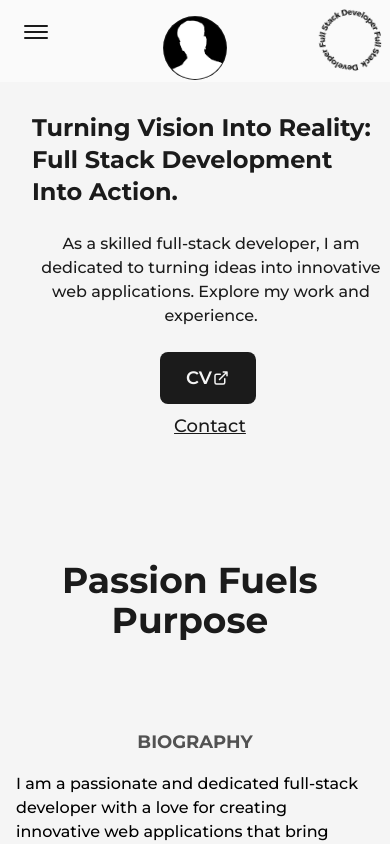
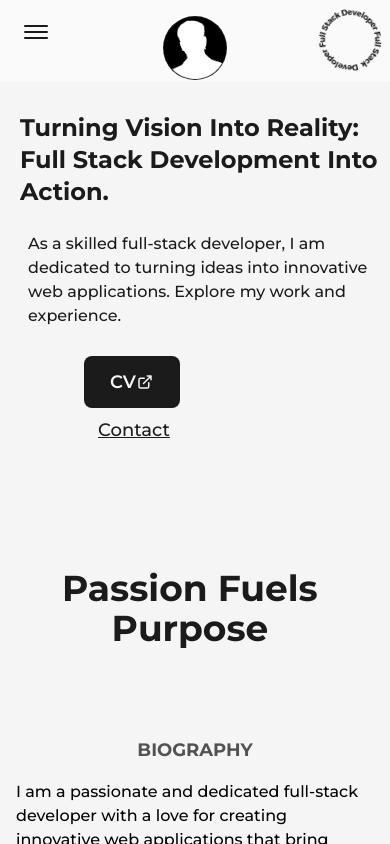
Before and after one commit to BenjaLV/Portfolio, a Next.js app: page / in a window 390 px wide. Shown: the top 844 px of the page. Built offline with nearby package versions, Linux system fonts and the light colour scheme.

Commit message:
fixing xl sizes

```diff
--- a/src/components/About.tsx
+++ b/src/components/About.tsx
@@ -31,7 +31,7 @@ const About = () => {
     return (
         <Layout className='pt-1'>
             <main id='about' className='flex w-full flex-col items-center justify-center dark:text-ligth' style={{ paddingTop: "100px" }}>
-                <AnimatedText text='Passion Fuels Purpose' className='mb-16 lg:text-7xl sm:text-6xl xs:text-4xl sm:mb-8' />
+                <AnimatedText text='Passion Fuels Purpose' className='mb-16 lg:text-7xl sm:text-5xl xs:text-4xl sm:mb-8' />
                 <div className='grid w-full grid-cols-1 md:grid-cols-2 xl:grid-cols-3 gap-6 md:gap-16 '>
                     <div className='md:col-span-2 xl:col-span-1 flex flex-col items-center justify-start sm:p-4 xs:p-4'>
                         <h2 className='mb-4 text-lg font-bold uppercase text-dark/75 dark:text-ligth/75'>Biography</h2>
@@ -46,7 +46,7 @@ const About = () => {
                         </p>
                     </div>
                     <div className='md:col-span-2 xl:col-span-2 flex justify-center items-center'>
-                        <div className='w-full md:w-2/3 lg:w-3/4 xl:w-4/5'>
+                        <div className='w-full md:w-2/3 lg:w-2/4 xl:w-3/4'>
                             <Image
                                 src={aboutPicture}
                                 alt='about-image'
--- a/src/components/Main.tsx
+++ b/src/components/Main.tsx
@@ -39,12 +39,12 @@ export default function Main() {
             <Image src={profilePicture} alt="BenjaLaValla" className="w-4/5 h-auto rounded-full mx-auto md:inline-block md:w-full" style={{ overflow: "hidden", border: 2, zIndex: 0 }} priority />
           </div>
         </div>
-        <div className="w-1/2 flex flex-col items-center self-center pl-8 lg:flex-col sm:w-full xs:w-full sm:text-center xs:text-center">
+        <div className="w-1/2 flex flex-col items-center self-center pl-8 lg:flex-col sm:w-full xs:w-full sm:text-center xs:!pl-5">
           <AnimatedText text="Turning Vision into Reality: Full Stack Development into Action." className="!text-6xl !text-left xl:!text-5xl lg:!text-center lg:!text-6xl md:!text-5xl sm:!text-2xl xs:!text-2xl" />
-          <p className="my-4 text-base font-medium">
+          <p className="my-4 text-base font-medium xs:!pl-2">
             As a skilled full-stack developer, I am dedicated to turning ideas into innovative web applications. Explore my work and experience.
           </p>
-          <div className="flex items-center self-start mt-2 lg:self-center sm:ml-52 sm:flex-row xs:ml-32 xs:flex-col">
+          <div className="flex items-center self-start mt-2 lg:self-center sm:px-36 sm:flex-row xs:px-16 xs:p-1 xs:flex-col">
             <Link href="#" onClick={handleDownload} className="flex items-center bg-dark text-ligth p-2.5 px-6 rounded-lg text-lg font-semibold hover:bg-ligth hover:text-dark border-2 border-solid border-transparent hover:border-dark dark:bg-ligth dark:text-dark hover:dark:bg-dark hover:dark:text-ligth hover:dark:border-ligth">
               CV<ExternalLink className="w-6 ml-1" />
             </Link>
--- a/src/components/Navbar.tsx
+++ b/src/components/Navbar.tsx
@@ -117,7 +117,7 @@ const Navbar = () => {
                   whileTap={{ scale: 0.9 }}
                   className='sm:mx-1'
                 >
-                  <GitHubIcon className='w-6 h-6 bg-ligth dark:bg-dark rounded-full' mode={mode} />
+                  <GitHubIcon className='!w-6 !h-6 bg-ligth dark:bg-dark rounded-full' mode={mode} />
                 </motion.a>
                 <motion.a
                   href="https://www.linkedin.com/in/benjam%C3%ADn-la-valla-826ba7245"
@@ -126,7 +126,7 @@ const Navbar = () => {
                   whileTap={{ scale: 0.9 }}
                   className='sm:mx-1'
                 >
-                  <LinkedInIcon className='w-6 h-6' />
+                  <LinkedInIcon className='!w-6 !h-6' />
                 </motion.a>
                 <button onClick={toggleTheme} className={`ml-3 flex items-center justify-center rounded-full p-1 ${mode === "ligth" ? "bg-dark text-ligth" : "bg-ligth text-dark w-6 h-6"}`}>
                   {mode === 'dark' ? <SunIcon className="fill-dark" /> : <MoonIcon className="fill-dark" />}
--- a/src/components/Technologies.tsx
+++ b/src/components/Technologies.tsx
@@ -21,11 +21,12 @@ const Skills = ({ name, x, y }: Props) => {
 const Technologies = () => {
     return (
         <Layout>
-            <h2 id='technologies' className='font-bold text-8xl w-full text-center dark:text-ligth -mt-20 md:text-6xl md:mt-32 xs:text-2xl xs:mt-16'>Technologies</h2>
+            <h2 id='technologies' className='font-bold text-7xl w-full text-center dark:text-ligth -mt-20 md:text-6xl md:mt-32 sm:text-3xl xs:text-2xl xs:mt-16 sm:'>Technologies</h2>
             <div className='w-full h-screen relative flex items-center justify-center rounded-full bg-circularLigth dark:bg-circularDark lg:h-[80vh] sm:h-[60vh] xs:h-[50vh]
             lg:bg-circularLigthLg lg:dark:bg-circularDarkLg
             md:bg-circularLigthMd md:dark:bg-circularDarkMd
-            sm:bg-circularLigthSm sm:dark:bg-circularDarkSm'>
+            sm:bg-circularLigthSm sm:dark:bg-circularDarkSm
+          '>
                 <motion.div className='flex items-center justify-center rounded-full font-semibold bg-dark text-ligth p-8 shadow-dark cursor-pointer dark:text-dark dark:bg-ligth lg:p-6 md:p-4 xs:text-xs xs:p-2' whileHover={{ scale: 1.05 }}>
                     Web
                 </motion.div>
--- a/tailwind.config.ts
+++ b/tailwind.config.ts
@@ -37,9 +37,9 @@ const config: Config = {
         circularDarkMd:
           "repeating-radial-gradient(rgba(255,255,255,0.5) 2px, #1b1b1b 6px, #1b1b1b 60px);",
         circularLigthSm:
-          "repeating-radial-gradient(rgba(0,0,0,0.4) 2px, #f5f5f5 5px, #f5f5f5 40px);",
+          "repeating-radial-gradient(rgba(0,0,0,0.4) 2px, #f5f5f5 5px, #f5f5f5 50px);",
         circularDarkSm:
-          "repeating-radial-gradient(rgba(255,255,255,0.5) 2px, #1b1b1b 4px, #1b1b1b 40px);",
+          "repeating-radial-gradient(rgba(255,255,255,0.5) 2px, #1b1b1b 4px, #1b1b1b 50px);",
       },
     },
     screens: {
@@ -47,7 +47,7 @@ const config: Config = {
       sm: { min: "640px", max: "767px" },
       md: { min: "768px", max: "1023px" },
       lg: { min: "1024px", max: "1279px" },
-      xl: { min: "1280px", max: "1535px" },
+      xl: { min: "1280px", max: "2001px" },
       "2xl": { min: "1536px" },
     },
   },
```
